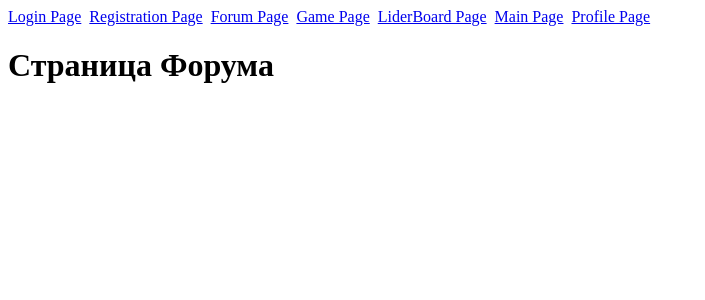
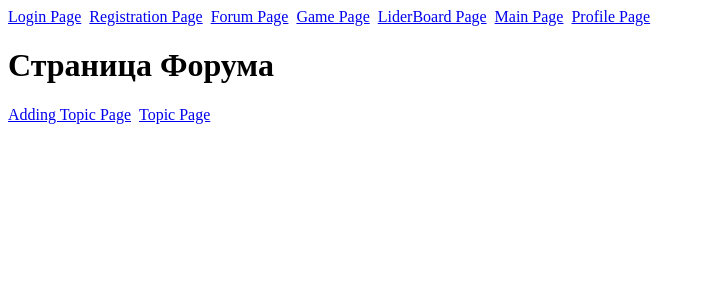
Before and after one commit to Glazoff/client-server-template-with-vite, a React (Vite) app in the folder packages/client/: page /forum in a window 1280 px wide. Shown: the top 300 px of the page, without its empty margins (0-705 px from the left). Built offline with nearby package versions, Linux system fonts and the light colour scheme.

Commit message:
шаблон страниц форума

```diff
--- a/package.json
+++ b/package.json
@@ -21,10 +21,6 @@
   },
   "devDependencies": {
     "@evilmartians/lefthook": "^1.3.9",
-    "lefthook": "^1.5.5",
     "lerna": "^5.4.3"
-  },
-  "dependencies": {
-    "lefthook-darwin-arm64": "^1.5.5"
   }
 }
--- /dev/null
+++ b/packages/client/src/components/Forum/AddingTopic/index.tsx
@@ -0,0 +1,5 @@
+export default function AddingTopicPage () {
+  return (
+    <h1>Страница создания темы форума</h1>
+  )
+}
--- a/packages/client/src/components/Forum/Forum.tsx
+++ /dev/null
@@ -1,5 +0,0 @@
-export default function Forum () {
-  return (
-    <h1>Страница Форума</h1>
-  )
-}
--- /dev/null
+++ b/packages/client/src/components/Forum/TopicPage/index.tsx
@@ -0,0 +1,5 @@
+export default function TopicPage () {
+  return (
+    <h1>Страница темы форума</h1>
+  )
+}
--- /dev/null
+++ b/packages/client/src/components/Forum/index.tsx
@@ -0,0 +1,11 @@
+import { Link } from 'react-router-dom'
+
+export default function Forum () {
+  return (
+    <>
+      <h1>Страница Форума</h1>
+      <Link to="/add-topic">Adding Topic Page</Link>&nbsp;&nbsp;
+      <Link to="/topic">Topic Page</Link>&nbsp;&nbsp;
+    </>
+  )
+}
```
Also changed, not shown: packages/client/src/components/Router/routerPaths.tsx (+13 -3 lines), packages/client/src/components/Game/index.tsx (renamed from packages/client/src/components/Game/Game.tsx), packages/client/src/components/Profile/Profile.tsx (renamed from packages/client/src/Profile/Profile.tsx), 1 other file (tests, documents, lock files or other folders).
